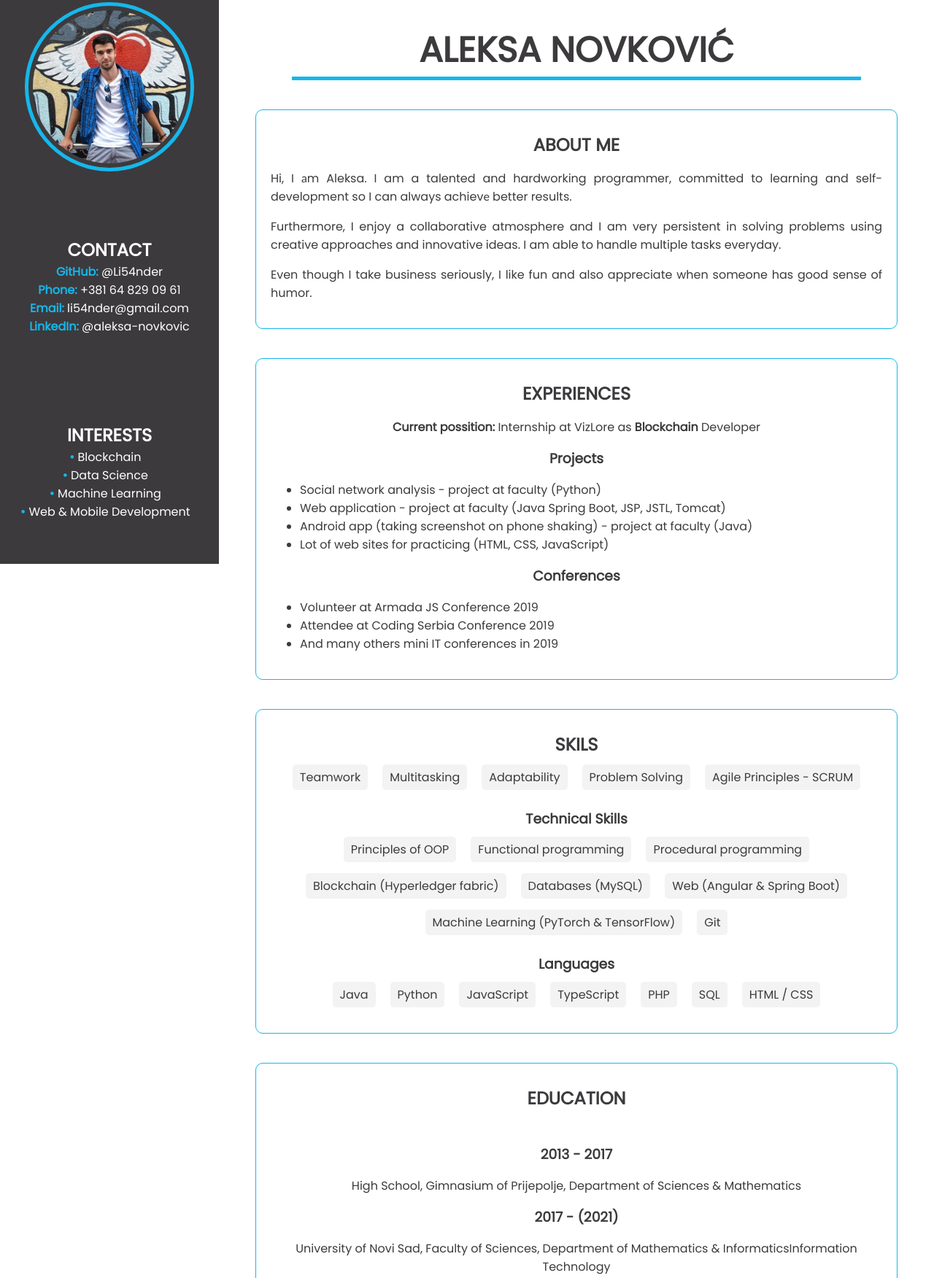
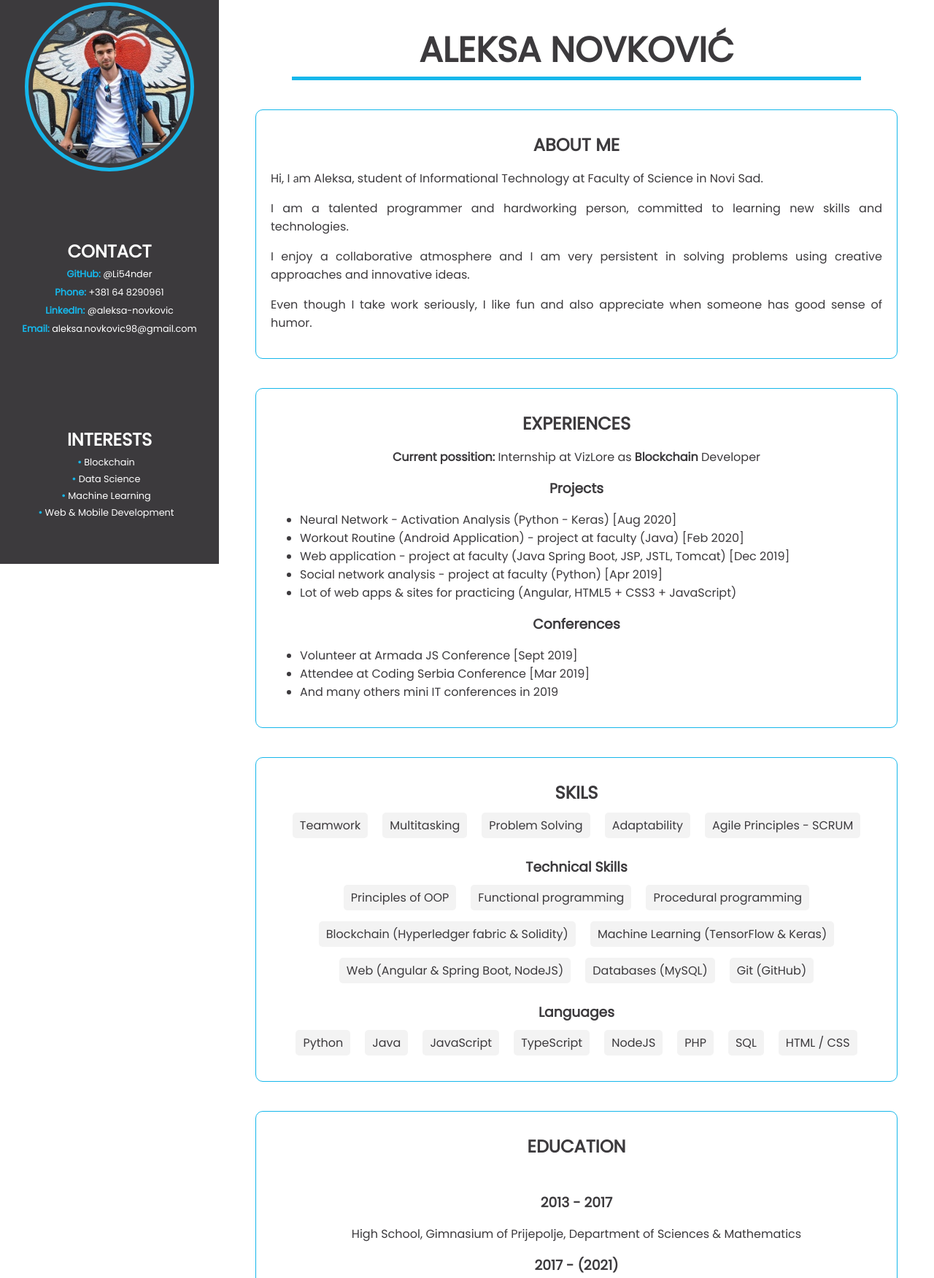
Before and after one commit to Li54nder/personal, a plain HTML site: page index.html in a window 1280 px wide. Shown: the part 27-1779 px from the top of the page at 73% size. Drawn offline with Linux system fonts and the light colour scheme.

Commit message:
additions

```diff
--- a/index.html
+++ b/index.html
@@ -15,9 +15,9 @@
             <div class="contact">
                 <h1>Contact</h1>
                 <a href="https://github.com/Li54nder" target="blank"><span><h2>GitHub: </h2> @Li54nder</span></a> <br>
-                <a href="tel:+381 64 829 09 61"><span><h2>Phone: </h2> +381 64 829 09 61</span></a> <br>
-                <a href="mailto:li54nder@gmail.com"><span><h2>Email: </h2> li54nder@gmail.com</span> <br></a>
+                <a href="tel:+381 64 829 09 61"><span><h2>Phone: </h2> +381 64 8290961</span></a> <br>
                 <a href="https://www.linkedin.com/in/aleksa-novkovic-011935173/" target="blank"><span><h2>LinkedIn: </h2> @aleksa-novkovic</span> <br></a>
+                <a href="mailto:li54nder@gmail.com"><span><h2>Email: </h2> aleksa.novkovic98@gmail.com</span> <br></a>
             </div>
 
             <div class="interests">
@@ -35,24 +35,26 @@
         <h1 class="hover-effect">Aleksa Novković</h1>
         <div class="container">
             <h2>About me</h2>
-            <p>Hi, I аm  Aleksa.  I am a talented  and  hardworking programmer,     committed     to     learning    and self-development  so  I  can  always  achievе better results.</p>
-            <p>Furthermore,  I enjoy a collaborative atmosphere and I am  very  persistent  in  solving  problems  using creative approaches and innovative ideas.  I am able to handle multiple tasks everyday.</p>
-            <p>Even though I take business seriously,  I  like  fun and also appreciate when someone has good  sense  of humor.</p>
+            <p>Hi, I аm  Aleksa, student of Informational Technology at Faculty of Science in Novi Sad.</p>
+            <p>I am a talented  programmer and  hardworking person, committed to learning new skills and technologies.</p>
+            <p>I enjoy a collaborative atmosphere and I am  very  persistent  in  solving  problems  using creative approaches and innovative ideas.</p>
+            <p>Even though I take work seriously,  I  like  fun and also appreciate when someone has good  sense  of humor.</p>
         </div>
         <div class="container">
             <h2>Experiences</h2>
             <p class="text-centred"><strong>Current possition:</strong> Internship at VizLore as <strong>Blockchain</strong> Developer</p>
             <h3>Projects</h3>
             <ul>
-                <a href="https://github.com/Li54nder/Social_Network_-_BigNetworksAnalysis" target="blank"><li>Social network analysis - project at faculty (Python)</li></a>
-                <a href="https://github.com/Li54nder/Mountaineering_Society_-_Spring_Boot" target="blank"><li>Web application - project at faculty (Java Spring Boot, JSP, JSTL, Tomcat)</li></a>
-                <a href="https://github.com/Li54nder/AndroidApp" target="blank"><li>Android app (taking screenshot on phone shaking) - project at faculty (Java)</li></a>
-                <li>Lot of web sites for practicing (HTML, CSS, JavaScript)</li>
+                <a href="https://colab.research.google.com/drive/1lW_irsmAzaz3puPvsRXJQAVAvigZw37H?usp=sharing" target="blank"><li>Neural Network - Activation Analysis (Python - Keras)  [Aug 2020] </li></a><br>
+                <a href="https://github.com/Li54nder/AndroidApp-WorkoutRoutine" target="blank"><li>Workout Routine (Android Application) - project at faculty (Java) [Feb 2020] </li></a><br>
+                <a href="https://github.com/Li54nder/Mountaineering_Society_-_Spring_Boot" target="blank"><li>Web application - project at faculty (Java Spring Boot, JSP, JSTL, Tomcat) [Dec 2019] </li></a><br>
+                <a href="https://github.com/Li54nder/Social_Network_-_BigNetworksAnalysis" target="blank"><li>Social network analysis - project at faculty (Python) [Apr 2019] </li></a><br>
+                <li>Lot of web apps & sites for practicing (Angular, HTML5 + CSS3 + JavaScript)</li>
             </ul>
             <h3>Conferences</h3>
             <ul>
-                <li>Volunteer at Armada JS Conference 2019</li>
-                <li>Attendee at Coding Serbia Conference 2019</li>
+                <li>Volunteer at Armada JS Conference [Sept 2019]</li>
+                <li>Attendee at Coding Serbia Conference [Mar 2019]</li>
                 <li>And many others mini IT conferences in 2019</li>
             </ul>
         </div>
@@ -61,8 +63,8 @@
             <div class="spans">
                 <span>Teamwork</span>
                 <span>Multitasking</span>
+                <span>Problem Solving</span>
                 <span>Adaptability</span>
-                <span>Problem Solving</span>
                 <span>Agile Principles - SCRUM</span>
             </div>
             <h3>Technical Skills</h3>
@@ -70,18 +72,19 @@
                 <span>Principles of OOP</span>
                 <span>Functional programming</span>
                 <span>Procedural programming</span>
-                <span>Blockchain (Hyperledger fabric)</span>
+                <span>Blockchain (Hyperledger fabric & Solidity)</span>
+                <span>Machine Learning (TensorFlow & Keras)</span>
+                <span>Web (Angular & Spring Boot, NodeJS)</span>
                 <span>Databases (MySQL)</span>
-                <span>Web (Angular & Spring Boot)</span>
-                <span>Machine Learning (PyTorch & TensorFlow)</span>
-                <span>Git</span>
+                <span>Git (GitHub)</span>
             </div>
             <h3>Languages</h3>
             <div class="spans">
+                <span>Python</span>
                 <span>Java</span>
-                <span>Python</span>
                 <span>JavaScript</span>
                 <span>TypeScript</span>
+                <span>NodeJS</span>
                 <span>PHP</span>
                 <span>SQL</span>
                 <span>HTML / CSS</span>
@@ -93,7 +96,7 @@
             <h3>2013 - 2017</h3>
             <p class="text-centred">High School, Gimnasium of Prijepolje, Department of Sciences & Mathematics</p class="text-centred">
             <h3>2017 - (2021)</h3>
-            <p class="text-centred">University of Novi Sad, Faculty of Sciences, Department of Mathematics & InformaticsInformation Technology</p class="text-centred">
+            <p class="text-centred">University of Novi Sad, Faculty of Sciences, Information Technology (GPA: 9.64)</p class="text-centred">
             <h3 class="faded">(2021 - 2022)</h3>
             <p class="text-centred faded">University of Novi Sad, Faculty of Sciences, Master in Information Technology</p class="text-centred">
             <h3 class="faded">(2022 - ∞)</h3>
--- a/style.css
+++ b/style.css
@@ -59,15 +59,18 @@ html, body {
 }
 .side-bar .interests li {
     white-space: nowrap;
+    padding-top: 5px;
+    font-size: 0.8rem;
 }
 .side-bar .contact h2 {
     display: inline;
-    font-size: 1rem;
+    font-size: 0.8rem;
     color: var(--blue);
     margin: 0;
 }
 .side-bar .contact span {
     white-space: nowrap;
+    font-size: 0.8rem;
 }
 .side-bar ul {
     width: 100%;
@@ -200,7 +203,7 @@ html, body {
     text-align: center !important;
 }
 .faded {
-    opacity: 0.1;
+    opacity: 0.05;
 }
 
 
@@ -208,7 +211,7 @@ html, body {
 @media all and (max-width: 900px) {
     .side-bar {
         top: 0;
-        height: 250px;
+        height: 300px;
         width: 100%;
         flex-direction: row;
         justify-content: space-around;
@@ -230,7 +233,7 @@ html, body {
     }
 
     .content {
-        margin: 250px 0 0;
+        margin: 300px 0 0;
     }
     .content h1 {
         font-size: 2rem;
@@ -238,13 +241,13 @@ html, body {
 }
 @media all and (max-width: 650px) {
     .side-bar {
-        height: 200px;
+        height: 250px;
     }
     .side-bar img {
         height: 60%;
     }
 
     .content {
-        margin: 200px 0 0;
+        margin: 250px 0 0;
     }
 }
```
